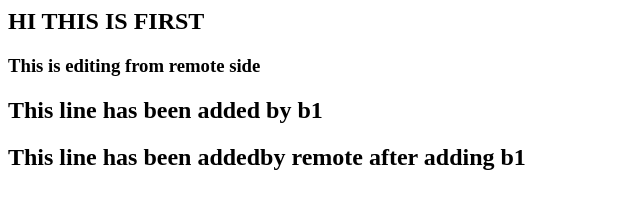
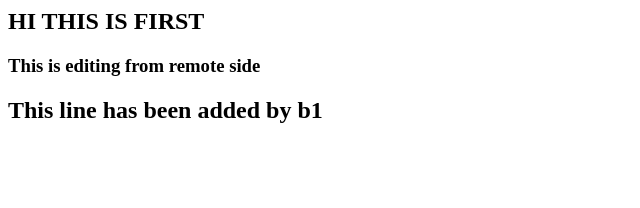
Before and after one commit to abhishekadityaroy102/gitrevise, a plain HTML site: page frontend/index.html in a window 1280 px wide. Shown: the whole page, without its empty margins (0-640 px from the left). Drawn offline with Linux system fonts and the light colour scheme.

Commit message:
fixed error

```diff
--- a/frontend/index.html
+++ b/frontend/index.html
@@ -8,6 +8,6 @@
     <h2>HI THIS IS FIRST </h2>
     <h3>This is editing from remote side</h3>
     <h2>This line has been added by b1</h2>
-    <h2>This line has been addedby remote after adding b1 </h2>
+
 </body>
 </html>
```
